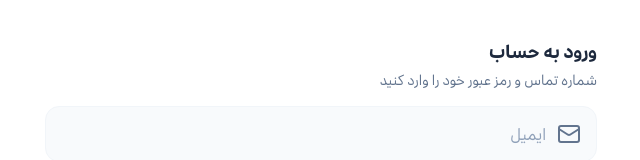
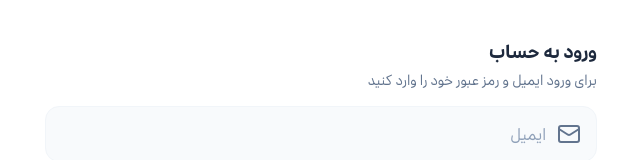
Before and after one commit to Re9iNee/myca, a Next.js app: page /login in a window 1280 px wide. Shown: the part 158-318 px from the top of the page, without its empty margins (460-1100 px from the left). Built offline with nearby package versions, Linux system fonts and the light colour scheme.

Commit message:
fix: changed a text in login page

```diff
--- a/src/app/login/page.tsx
+++ b/src/app/login/page.tsx
@@ -42,9 +42,7 @@ export default function LoginForm() {
         className="flex h-full flex-col px-6 pt-9"
       >
         <div className="flex flex-col gap-y-2 text-center">
-          <h1 className="text-[56px] font-bold text-blue-700">
-            مایکا
-          </h1>
+          <h1 className="text-[56px] font-bold text-blue-700">مایکا</h1>
           <h3 className="text-sm text-slate-400">
             مدیریت سرویس دوره ای اتومبیل
           </h3>
@@ -53,7 +51,7 @@ export default function LoginForm() {
           <div className="flex flex-col gap-y-1">
             <h4 className="text-lg font-bold text-slate-800">ورود به حساب</h4>
             <h6 className="text-sm text-slate-500">
-              شماره تماس و رمز عبور خود را وارد کنید
+              برای ورود ایمیل و رمز عبور خود را وارد کنید
             </h6>
           </div>
 
```
